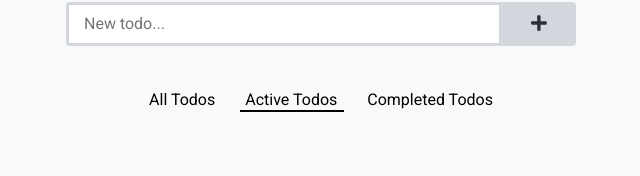
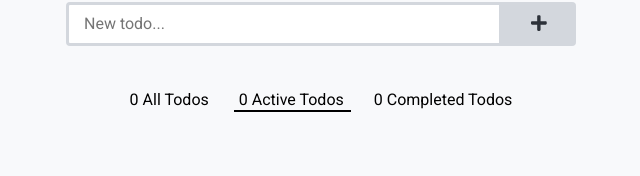
Before and after one commit to Libo99/react-todo-challenge, a React (Create React App) app: page / in a window 1280 px wide. Shown: the part 156-332 px from the top of the page, without its empty margins (319-959 px from the left). Built offline with nearby package versions, Linux system fonts and the light colour scheme.

Commit message:
shows lenght of the todos in the buttons

```diff
--- a/src/components/Todo.jsx
+++ b/src/components/Todo.jsx
@@ -171,7 +171,7 @@ const Todo = () => {
           type="button"
           onClick={() => setShowAll(true)}
         >
-          All Todos
+          {todoItems.length} All Todos
         </button>
         <button
           className={!showCompleted && !showAll ? 'selected' : undefined}
@@ -179,7 +179,7 @@ const Todo = () => {
           onClick={handleClick}
           name="uncompleted"
         >
-          Active Todos
+          {todoItems.filter((item) => !item.completed).length} Active Todos
         </button>
         <button
           className={showCompleted && !showAll ? 'selected' : undefined}
@@ -187,7 +187,7 @@ const Todo = () => {
           onClick={handleClick}
           name="completed"
         >
-          Completed Todos
+          {todoItems.filter((item) => item.completed).length} Completed Todos
         </button>
       </StyledButtonWrapper>
       <StyledTodoList>
```
